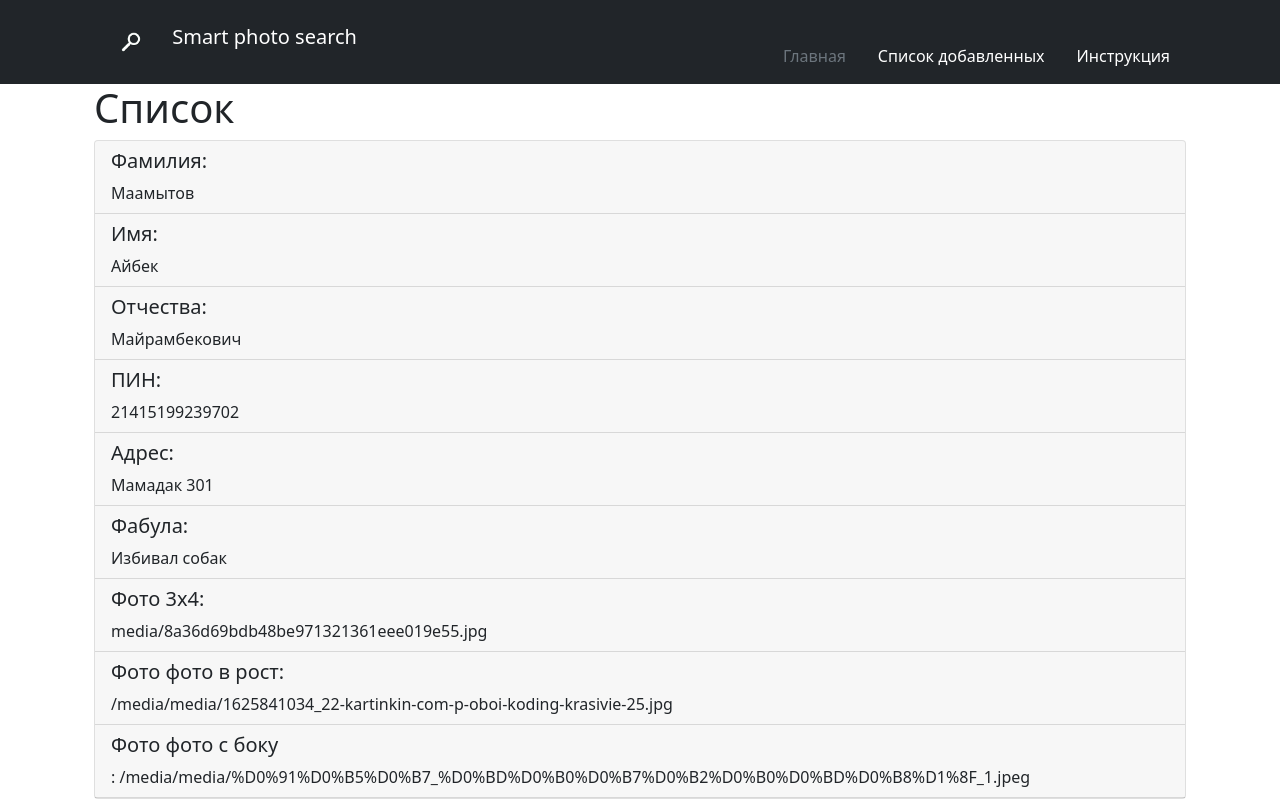
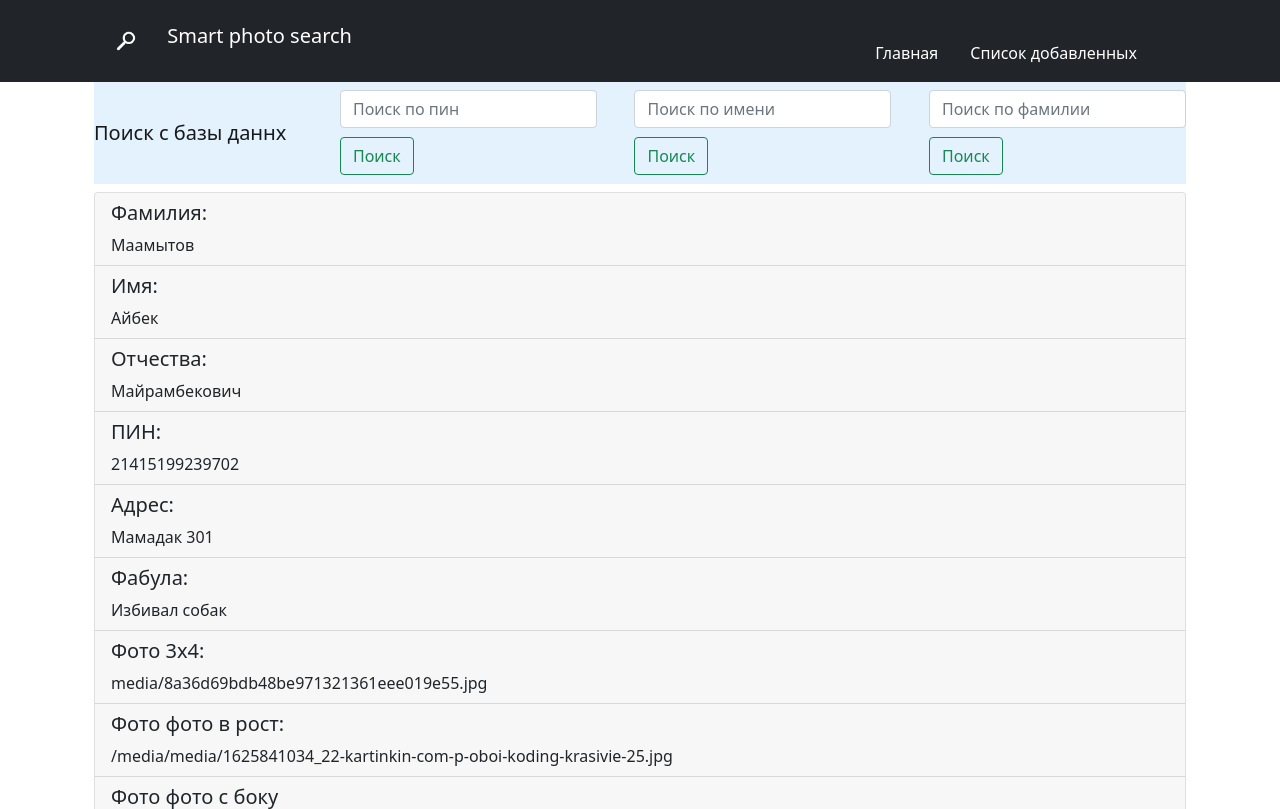
Before and after one commit to jaman-bala/my_project, a Django app: page /index/reports/ in a window 1280 px wide. Shown: the top 809 px of the page. Run offline with Django 3.2, Linux system fonts and the light colour scheme; data comes from the database, SQL or seed files in the repository; some libraries are stand-ins or nearby versions.

Commit message:
add search

```diff
--- a/service/models.py
+++ b/service/models.py
@@ -18,4 +18,4 @@ class Post(models.Model):
         verbose_name_plural = "Добавить данные"
 
     def __str__(self):
-        return self.name
+        return self.id
--- a/service/templates/Report.html
+++ b/service/templates/Report.html
@@ -4,7 +4,21 @@
 
 {% block content %}
 <div class="container">
-    <h1>Список</h1>
+    <h1><nav class="navbar navbar-light" style="background-color: #e3f2fd;">
+  <a class="navbar-brand">Поиск с базы даннх</a>
+  <form class="form-inline">
+    <input class="form-control mr-sm-1" type="search" placeholder="Поиск по пин" aria-label="Search">
+    <button class="btn btn-outline-success my-2 my-sm-0" type="submit">Поиск</button>
+  </form>
+        <form class="form-inline">
+    <input class="form-control mr-sm-1" type="search" placeholder="Поиск по имени" aria-label="Search">
+    <button class="btn btn-outline-success my-2 my-sm-0" type="submit">Поиск</button>
+  </form>
+        <form class="form-inline">
+    <input class="form-control mr-sm-1" type="search" placeholder="Поиск по фамилии" aria-label="Search">
+    <button class="btn btn-outline-success my-2 my-sm-0" type="submit">Поиск</button>
+  </form>
+</nav></h1>
     {% for report in reports %}
     <div style="margin-bottom:2rem;" class="card">
         <div class="card-header">
--- a/service/views.py
+++ b/service/views.py
@@ -2,6 +2,9 @@ from django.shortcuts import render
 from .forms import PostForm
 from django.views.generic import TemplateView, ListView, DetailView
 from .models import *
+from rest_framework.viewsets import ModelViewSet
+from django_filters.rest_framework import DjangoFilterBackend
+from rest_framework.filters import SearchFilter, OrderingFilter
 
 
 def index(request):
@@ -23,3 +26,13 @@ class ReportListView(ListView):
     model = Post
     template_name = "Report.html"
     context_object_name = "reports"
+
+
+class SearchViewSet(ModelViewSet):
+    queryset = Post.objects.all()
+    filter_backends = [DjangoFilterBackend, SearchFilter, OrderingFilter]
+    filter_fields = ['pin']
+    search_fields = ['pin', 'name', 'surname', 'patronymic']
+    ordering_fields = ['pin', 'name', 'surname', 'patronymic']
+    template_name = "Report.html"
+    context_object_name = "reports"
--- a/templates/base.html
+++ b/templates/base.html
@@ -104,7 +104,7 @@
             <nav class="navbar navbar-light">
 
                     <a style="color:#fff;" class="navbar-brand" href="#">
-                        <img style="margin-right: 1rem; margin-left: 17px" src="{% static 'img/logo.png' %}"  width="40" height="40" class="d-inline-block align-top" alt="">
+                        <img style="margin-right: 1rem; margin-left: 12px" src="{% static 'img/logo.png' %}"  width="40" height="40" class="d-inline-block align-top" alt="">
                         Smart photo search
 
                     </a>
@@ -123,31 +123,38 @@
             </a>
             <ul class="nav col-12 col-lg-auto my-2 justify-content-center my-md-0 text-small">
                 <li>
-                    <a href="{% url 'index' %}" class="nav-link text-secondary">
-                        <svg class="bi d-block mx-auto mb-1" width="24" height="24">
+                    <a href="{% url 'index' %}" class="nav-link text-white">
+                        <svg class="bi d-block mx-auto mb-1" width="20" height="20">
                             <use xlink:href="#home"></use>
                         </svg>
                         <font style="vertical-align: inherit;"><font style="vertical-align: inherit;">
                             Главная
-                        </font></font></a>
+                        </font>
+                        </font>
+                    </a>
                 </li>
                 <li>
                     <a href="{% url 'reports' %}" class="nav-link text-white">
-                        <svg class="bi d-block mx-auto mb-1" width="24" height="24">
+                        <svg class="bi d-block mx-auto mb-1" width="20" height="20">
                             <use xlink:href="#speedometer2"></use>
                         </svg>
                         <font style="vertical-align: inherit;"><font style="vertical-align: inherit;">
                             Список добавленных
-                        </font></font></a>
+                        </font>
+                        </font>
+                    </a>
                 </li>
                 <li>
                     <a href="#" class="nav-link text-white">
-                        <svg class="bi d-block mx-auto mb-1" width="24" height="24">
+                        <svg class="bi d-block mx-auto mb-1" width="1" height="1">
                             <use xlink:href="#table"></use>
                         </svg>
                         <font style="vertical-align: inherit;"><font style="vertical-align: inherit;">
-                            Инструкция
-                        </font></font></a>
+
+
+                        </font>
+                        </font>
+                    </a>
                 </li>
 
             </ul>
```
Also changed, not shown: other parts of templates/base.html (+1 -1 lines), account/templates/registration/login.html (+1 -9 lines), db.sqlite3.
